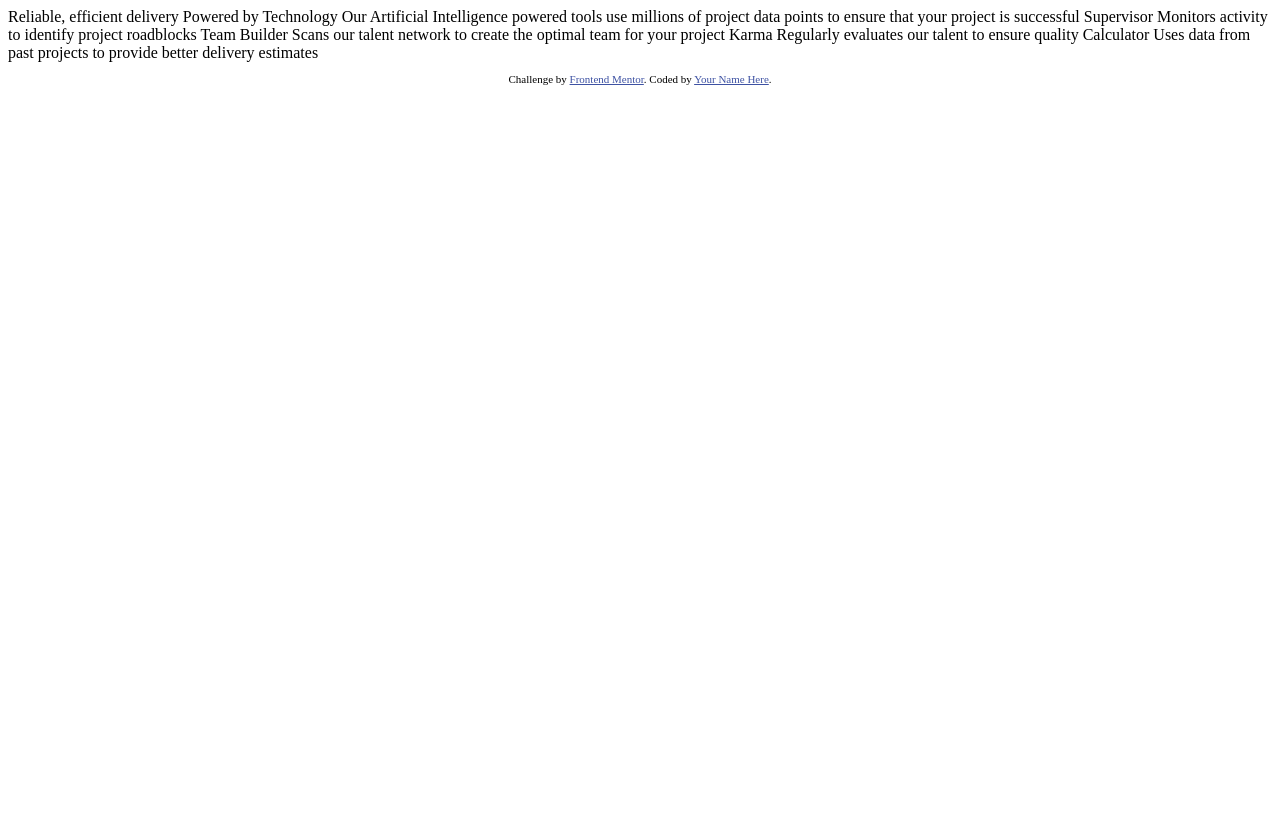
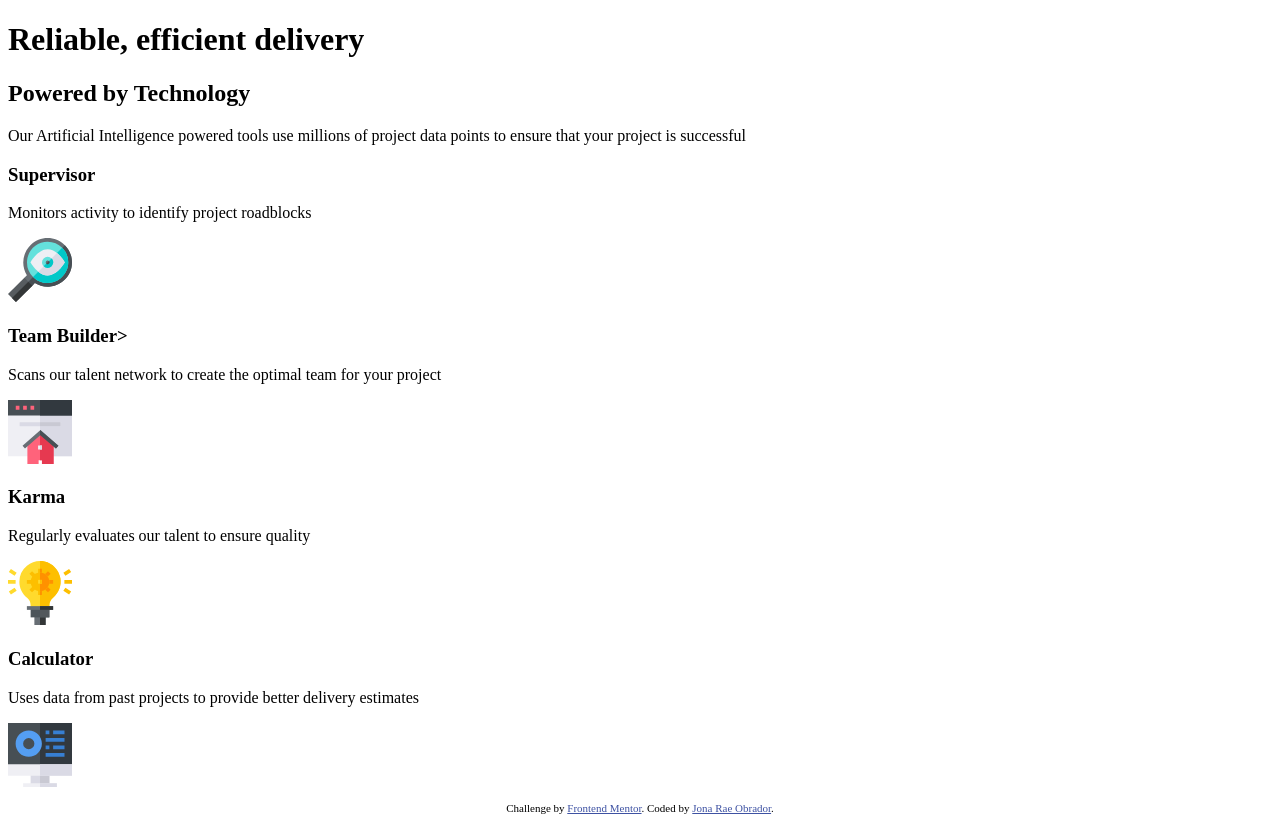
Before and after one commit to jonarae/four-card-feature-section, a plain HTML site: page index.html in a window 1280 px wide. Before the commit the page ends 800 px from the top, so only its background shows below. Drawn offline with Linux system fonts and the light colour scheme.

Commit message:
Structure content with HTML

```diff
--- a/index.html
+++ b/index.html
@@ -16,29 +16,40 @@
 </head>
 <body>
 
-  Reliable, efficient delivery
-  Powered by Technology
+  <header>
+    <h1>Reliable, efficient delivery</h1>
+    <h2>Powered by Technology</h2>
+    <p>Our Artificial Intelligence powered tools use millions of project data points to ensure that your project is successful</p>
+  </header>
 
-  Our Artificial Intelligence powered tools use millions of project data points
-  to ensure that your project is successful
+  <div class="card">
+    <h3>Supervisor</h3>
+    <p>Monitors activity to identify project roadblocks</p>
+    <img src="./images/icon-supervisor.svg" alt="Team Builder" />
+  </div>
 
-  Supervisor
-  Monitors activity to identify project roadblocks
+  <div class="card">
+    <h3>Team Builder></h3>
+    <p>Scans our talent network to create the optimal team for your project</p>
+    <img src="./images/icon-team-builder.svg" alt="Team Builder" />
+  </div>
 
-  Team Builder
-  Scans our talent network to create the optimal team for your project
+  <div class="card">
+    <h3>Karma</h3>
+    <p>Regularly evaluates our talent to ensure quality</p>
+    <img src="./images/icon-karma.svg" alt="Team Builder" />
+  </div>
 
-  Karma
-  Regularly evaluates our talent to ensure quality
-
-  Calculator
-  Uses data from past projects to provide better delivery estimates
-
+  <div class="card">
+    <h3>Calculator</h3>
+    <p>Uses data from past projects to provide better delivery estimates</p>
+    <img src="./images/icon-calculator.svg" alt="Team Builder" />
+  </div>
 
   <footer>
     <p class="attribution">
       Challenge by <a href="https://www.frontendmentor.io?ref=challenge" target="_blank">Frontend Mentor</a>.
-      Coded by <a href="#">Your Name Here</a>.
+      Coded by <a href="https://github.com/jonarae">Jona Rae Obrador</a>.
     </p>
   </footer>
 </body>
```
